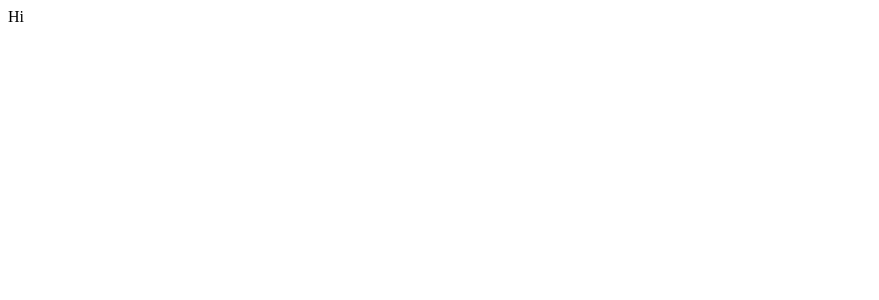
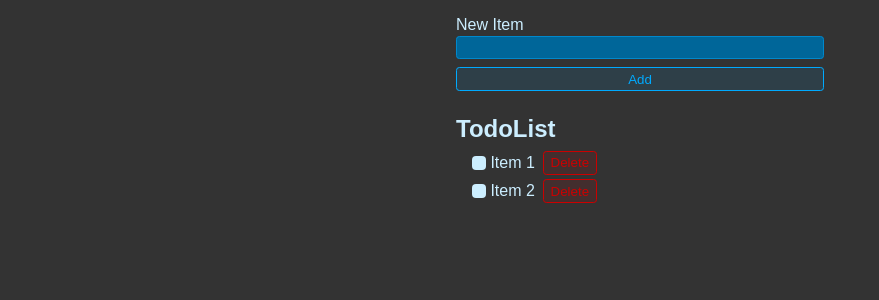
Before and after one commit to kubas13/to-do-list-react, a React (Vite) app: page / in a window 1280 px wide. Shown: the top 300 px of the page, without its empty margins (0-879 px from the left). Built offline with nearby package versions, Linux system fonts and the light colour scheme.

Commit message:
form created

```diff
--- a/src/App.jsx
+++ b/src/App.jsx
@@ -1,3 +1,32 @@
+import "./styles.css";
+
 export default function App() {
-  return "Hi"
+  return (
+  <>
+  <form className="new-item-form">
+    <div className="form-row">
+      <label htmlFor="item">New Item</label>
+      <input type="text" id="item"></input>
+    </div>
+    <button className="btn">Add</button>
+  </form>
+  <h1 className="header">TodoList</h1>
+  <ul className="list">
+    <li>
+      <label>
+        <input type="checkbox" />
+        Item 1
+      </label>
+      <button className="btn btn-danger">Delete</button>
+    </li>
+    <li>
+      <label>
+        <input type="checkbox" />
+        Item 2
+      </label>
+      <button className="btn btn-danger">Delete</button>
+    </li>
+  </ul>
+  </>
+  )
 }
--- /dev/null
+++ b/src/styles.css
@@ -0,0 +1,140 @@
+* {
+    font-family: Arial, Helvetica, sans-serif;
+    box-sizing: border-box;
+  }
+
+  body {
+    background: #333;
+    color: hsl(200, 100%, 90%);
+    max-width: 400px;
+    padding: 1rem;
+    margin: 0 auto;
+  }
+
+  .new-item-form {
+    display: flex;
+    flex-direction: column;
+    gap: 0.5rem;
+  }
+
+  .form-row {
+    display: flex;
+    flex-direction: column;
+    gap: 0.1rem;
+  }
+
+  .btn {
+    background: hsl(200, 100%, 50%, 0.1);
+    border: 1px solid hsl(200, 100%, 50%);
+    color: hsl(200, 100%, 50%);
+    padding: 0.25em 0.5em;
+    border-radius: 0.25em;
+    cursor: pointer;
+    outline: none;
+  }
+
+  .btn:hover,
+  .btn:focus-visible {
+    background: hsl(200, 100%, 50%, 0.2);
+  }
+
+  .btn.btn-danger {
+    background: hsl(0, 100%, 40%, 0.1);
+    border: 1px solid hsl(0, 100%, 40%);
+    color: hsl(0, 100%, 40%);
+  }
+
+  .btn.btn-danger:hover,
+  .btn.btn-danger:focus-visible {
+    background: hsl(0, 100%, 40%, 0.2);
+  }
+
+  .new-item-form input {
+    outline: none;
+    border: 1px solid hsl(200, 100%, 40%);
+    background: hsl(200, 100%, 30%);
+    border-radius: 0.25em;
+    padding: 0.25em 0.5em;
+    color: hsl(200, 100%, 90%);
+  }
+
+  .new-item-form input:focus {
+    border: 1px solid hsl(200, 100%, 70%);
+  }
+
+  .header {
+    font-size: 1.5rem;
+    margin-top: 1.5rem;
+    margin-bottom: 0.5rem;
+  }
+
+  .list {
+    margin: 0;
+    padding: 0;
+    margin-left: 1rem;
+    list-style: none;
+  }
+
+  .list li:has(input:checked) label {
+    color: hsl(200, 20%, 40%);
+  }
+
+  .list {
+    display: flex;
+    flex-direction: column;
+    gap: 0.3rem;
+  }
+
+  .list li {
+    display: flex;
+    gap: 0.5rem;
+    align-items: center;
+  }
+
+  .list li label {
+    display: flex;
+    gap: 0.25rem;
+    cursor: pointer;
+    align-items: center;
+  }
+
+  .list li:has(input:focus-visible) label {
+    outline: 1px solid hsl(200, 100%, 50%);
+  }
+
+  .list li input {
+    outline: none;
+    width: 0;
+    height: 0;
+    appearance: none;
+    pointer-events: none;
+    position: absolute;
+  }
+
+  .list li label::before {
+    content: "";
+    display: block;
+    width: 0.9rem;
+    height: 0.9rem;
+    background: hsl(200, 100%, 90%);
+    border-radius: 0.25em;
+    display: flex;
+    justify-content: center;
+    align-items: center;
+  }
+
+  .list li label:hover::before {
+    background: hsl(200, 100%, 80%);
+  }
+
+  .list li:has(input:checked) label::before {
+    content: "✔";
+    background: hsl(200, 100%, 40%);
+    color: hsl(200, 100%, 90%);
+    font-size: 0.75rem;
+    font-weight: bold;
+  }
+
+  .list li:has(input:checked) label:hover::before {
+    background: hsl(200, 100%, 30%);
+  }
```
